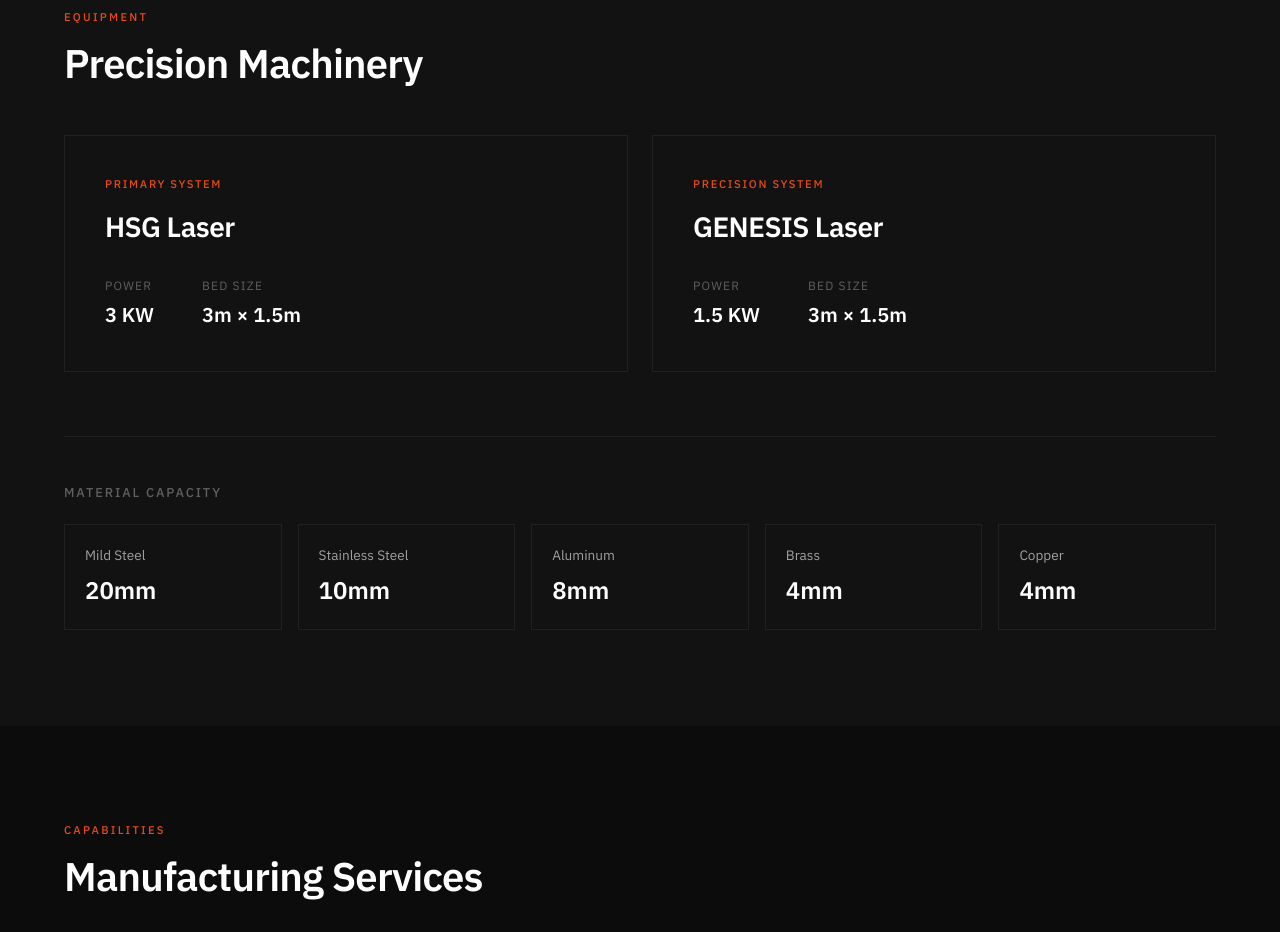
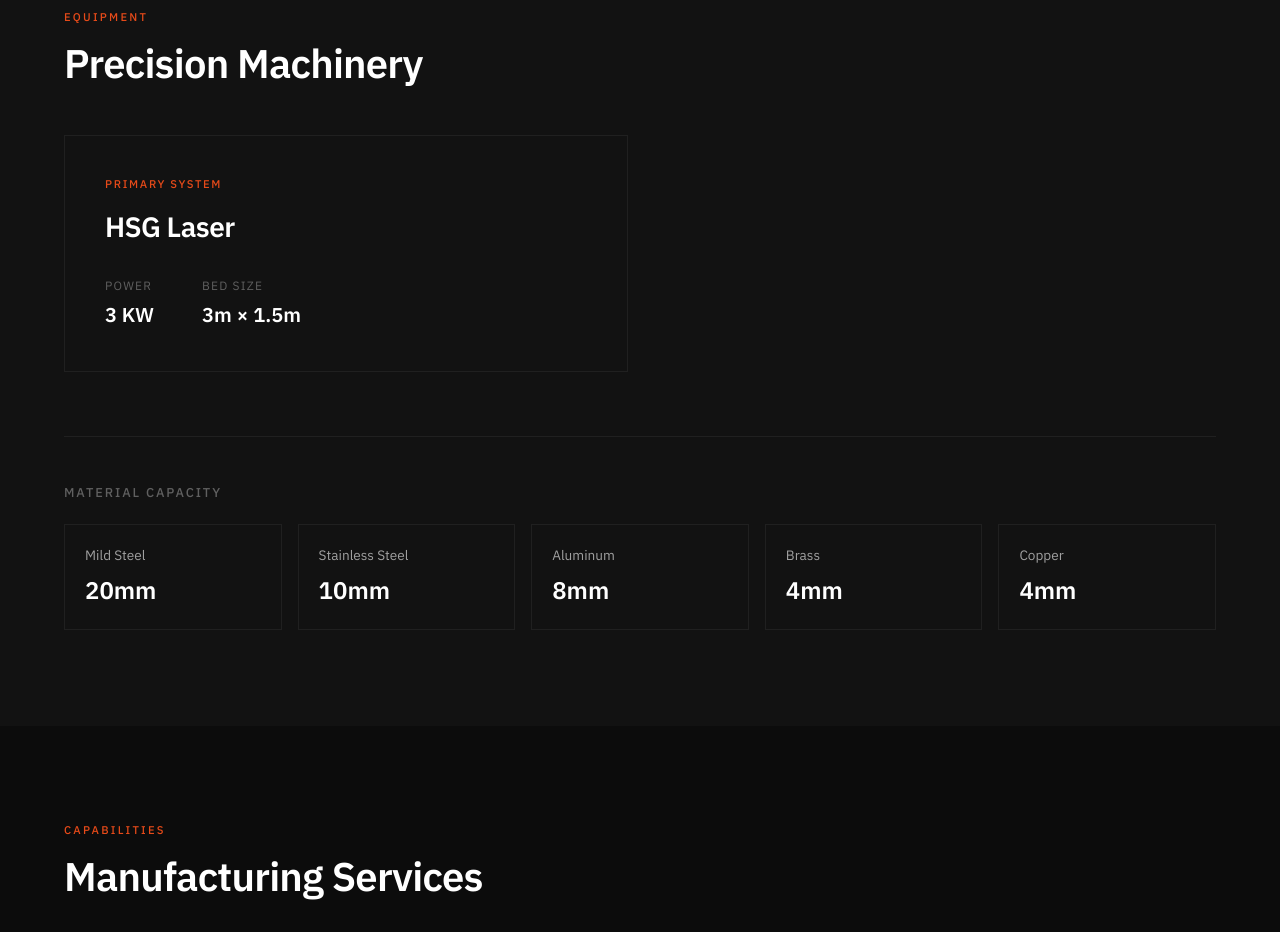
Before and after one commit to Gandharv2323/PS-LASER-Unit-of-PS-Enterprises, a React (Vite) app: page / in a window 1280 px wide. Shown: the part 1220-2152 px from the top of the page. Built offline with nearby package versions, Linux system fonts and the light colour scheme.

Commit message:
Remove GENESIS Laser machine card

```diff
--- a/src/components/MachineCards.jsx
+++ b/src/components/MachineCards.jsx
@@ -13,13 +13,6 @@
         power: '3 KW',
         size: '3m × 1.5m',
         type: 'Primary System'
-    },
-    {
-        id: 2,
-        name: 'GENESIS Laser',
-        power: '1.5 KW',
-        size: '3m × 1.5m',
-        type: 'Precision System'
     }
 ]
 
```
